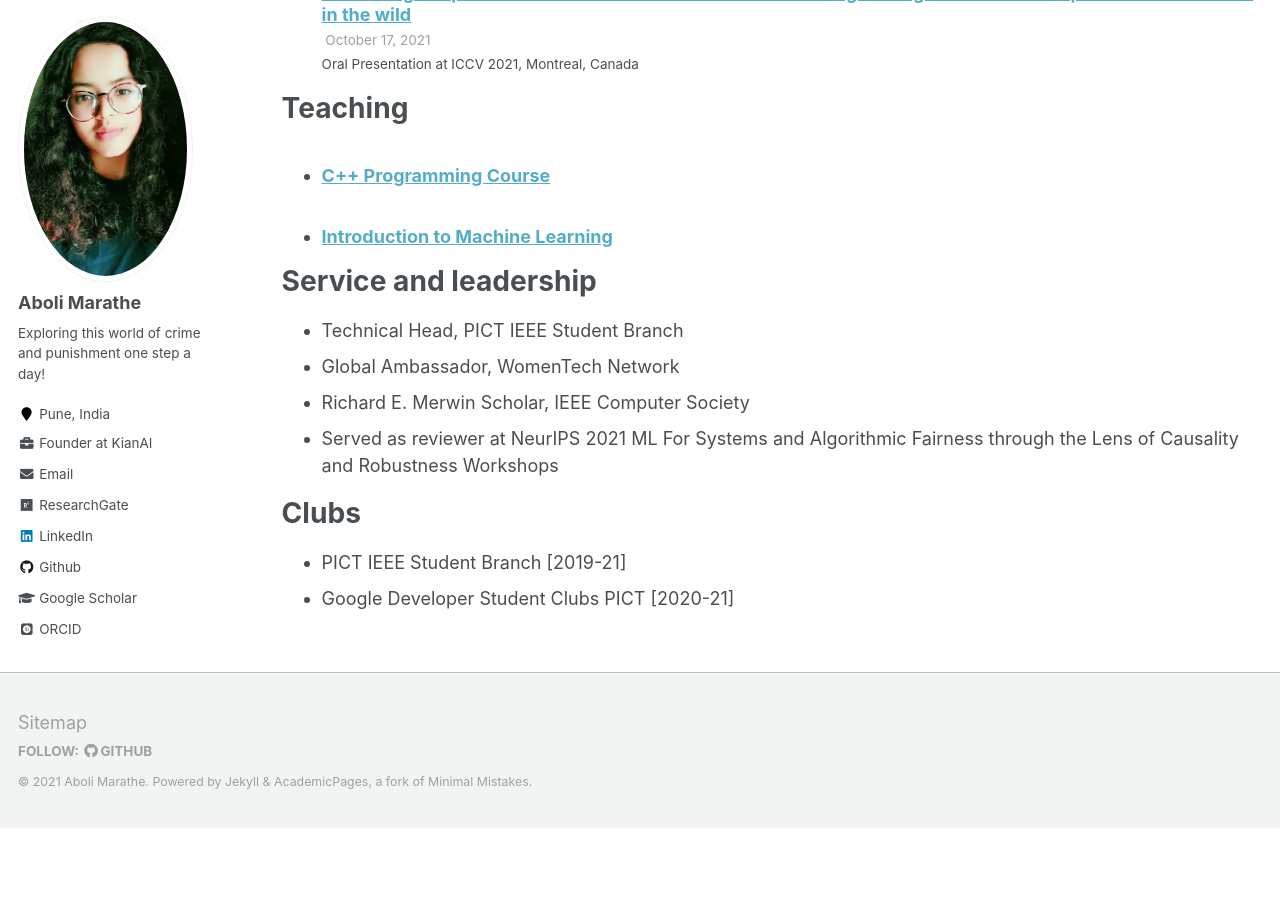
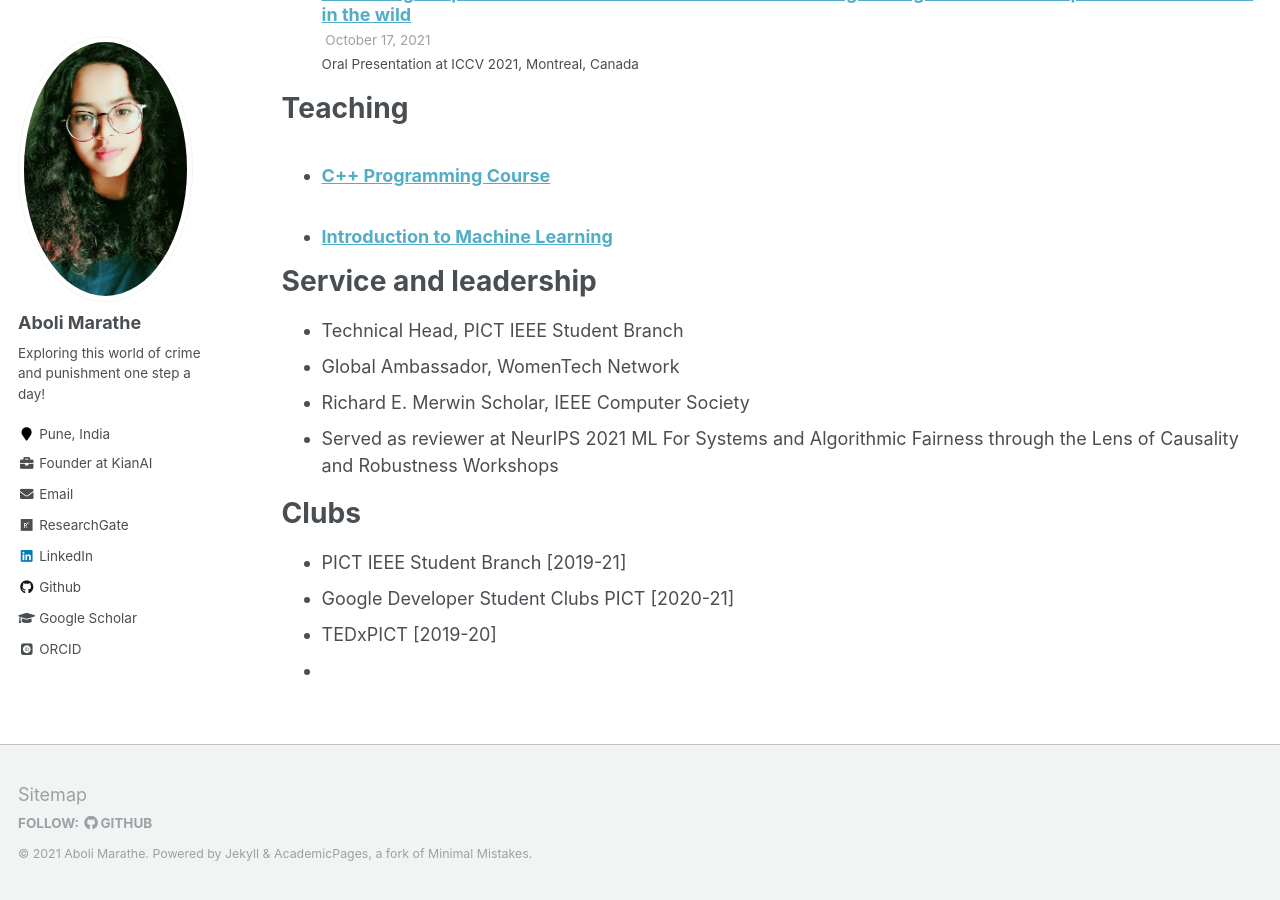
Before and after one commit to Infernolia/Infernolia.github.io, a Jekyll site: the page built from _pages/cv.md, in a window 1280 px wide and 900 px high, scrolled down 3567 px. Built offline with Jekyll 4.4.1, drawn with Linux system fonts in a browser that asks for light colours; some web fonts are replaced; before the commit the page ends 4395 px from its top, so only the background shows below that.

Commit message:
Update cv.md

```diff
--- a/_pages/cv.md
+++ b/_pages/cv.md
@@ -92,3 +92,5 @@ Clubs
 
 * PICT IEEE Student Branch [2019-21]
 * Google Developer Student Clubs PICT [2020-21]
+* TEDxPICT [2019-20]
+*
```
